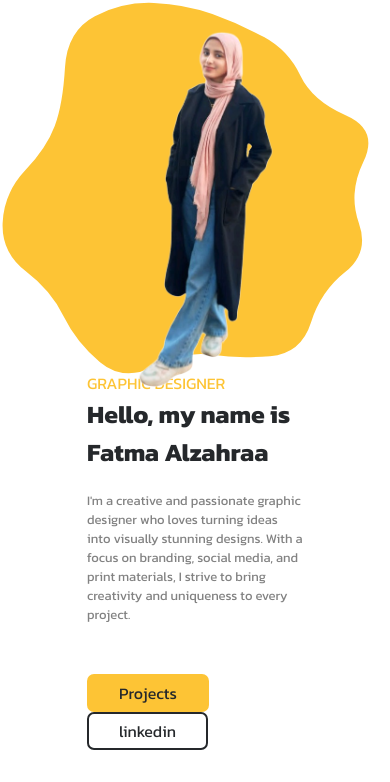
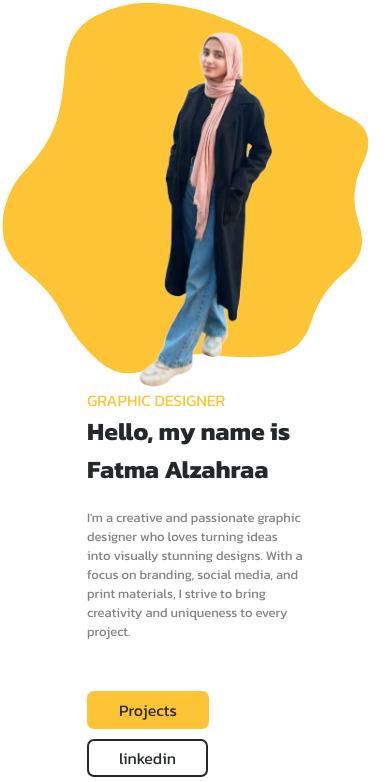
Before and after one commit to eng-mikha/fatm, a plain HTML site: page index.html in a window 390 px wide. Shown: the part 62-844 px from the top of the page. Drawn offline with Linux system fonts and the light colour scheme.

Commit message:
Update fatm.css

```diff
--- a/fatm.css
+++ b/fatm.css
@@ -251,12 +251,16 @@ nav {
             overflow: hidden;
             flex-direction: column;
             .left {
+                margin-top: 50px;
                 width: 60%;
                 h3 {
                     font-size: 25px;
                 }
                 p {
                     font-size: 13px;
+                }
+                a {
+                    margin-bottom: 10px;
                 }
             }
             .right {
```
